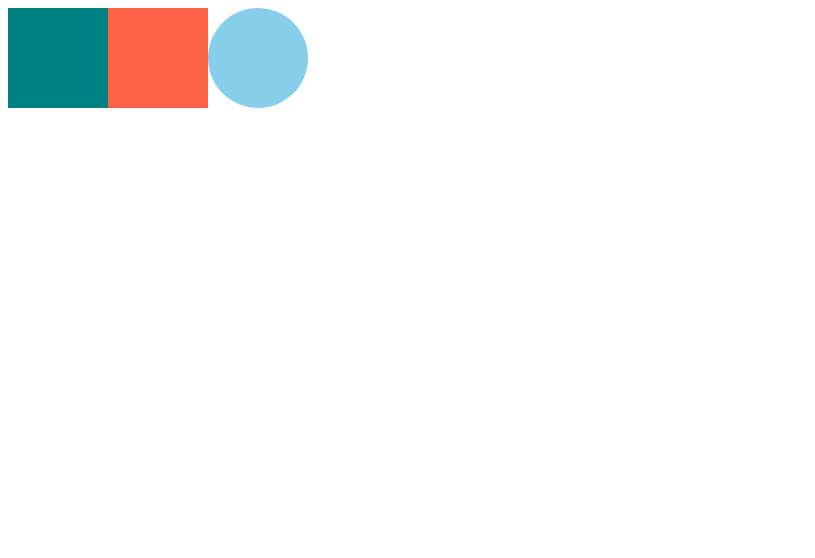
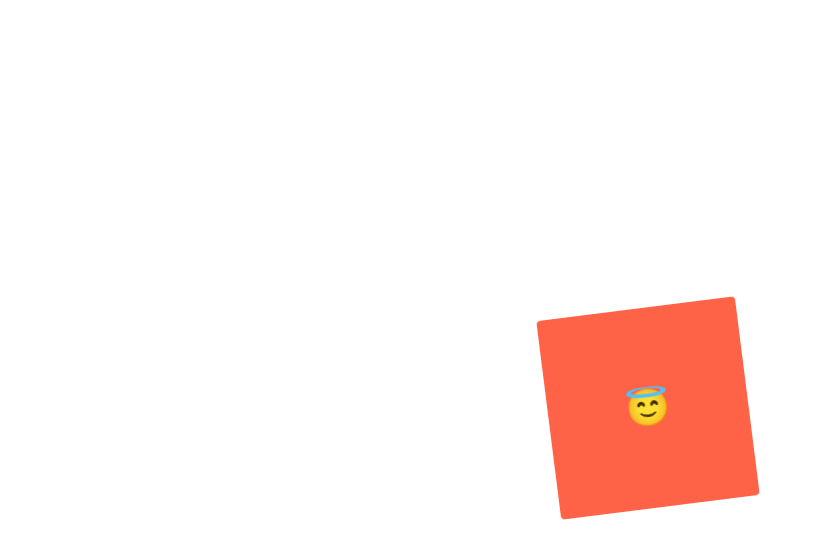
Before and after one commit to codeblue25/learn-react-master, a React (Create React App) app: page / in a window 1280 px wide. Shown: the top 558 px of the page, without its empty margins (0-815 px from the left). Built offline with nearby package versions, Linux system fonts and the light colour scheme.

Commit message:
Learn about pseudo selector part1

```diff
--- a/src/App.js
+++ b/src/App.js
@@ -1,29 +1,53 @@
-import styled from "styled-components";
+import styled, { keyframes } from "styled-components";
 
 const Wrapper = styled.div`
   display: flex;
+  justify-content: center;
+  align-items: center;
+  width: 100vw;
+  height: 100vh;
 `;
+
+const rotateAnimation = keyframes`
+  0% {
+    transform: rotate(0deg);
+    border-radius: 0px;
+  }
+  50% {
+    border-radius: 100px;
+  }
+  100% {
+    transform: rotate(360deg);
+    border-radius: 0px;
+  }
+`;
+
 const Box = styled.div`
-  background-color: ${(props) => props.bgColor};
-  width: 100px;
-  height: 100px;
+  display: flex;
+  justify-content: center;
+  align-items: center;
+  width: 200px;
+  height: 200px;
+  background-color: tomato;
+  animation: ${rotateAnimation} 1s linear infinite;
+  span {
+    font-size: 36px;
+
+    &:hover {
+      font-size: 48px;
+    }
+    &:active {
+      opacity: 0;
+    }
+  }
 `;
-const Circle = styled(Box)`
-  border-radius: 50px;
-`;
-// const Circle = styled.div`
-//   background-color: ${(props) => props.bgColor};
-//   width: 100px;
-//   height: 100px;
-//   border-radius: 50px;
-// `;
 
 function App() {
   return (
     <Wrapper>
-      <Box bgColor="teal" />
-      <Box bgColor="tomato" />
-      <Circle bgColor="skyblue" />
+      <Box>
+        <span>😇</span>
+      </Box>
     </Wrapper>
   );
 }
```
